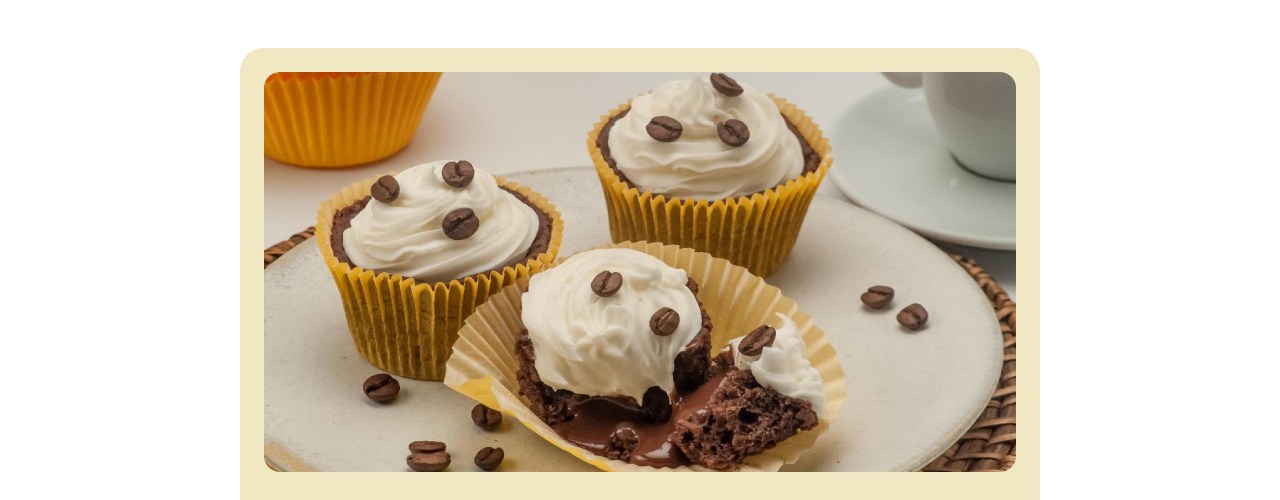
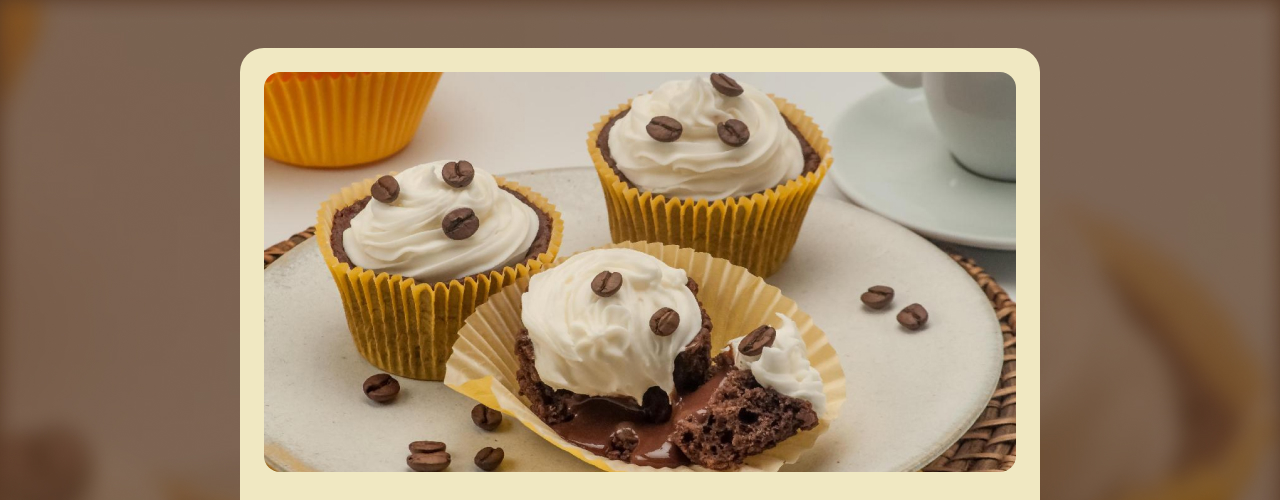
Before and after one commit to sofiaryp/pagina-de-receita, a plain HTML site: page index.html in a window 1280 px wide. Shown: the top 500 px of the page. Drawn offline with Linux system fonts and the light colour scheme; a web font is replaced by a local one.

Commit message:
colocando o plano de fundo certo

```diff
--- a/style.css
+++ b/style.css
@@ -10,7 +10,7 @@
 }
 
 body{
-  background-image: url(heart/bg.jpg);
+  background-image: url(assets/bg.jpg);
   background-repeat: no-repeat;
   background-size: cover;
 }
```
